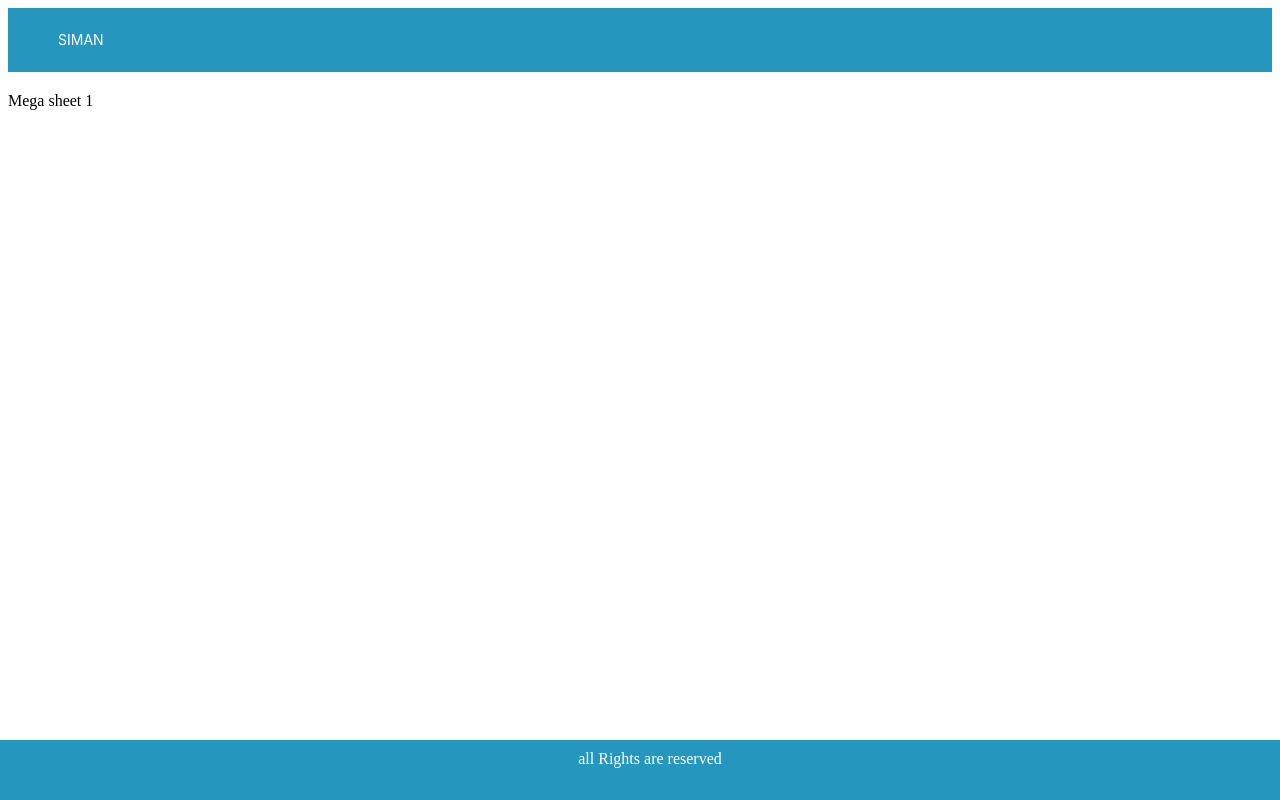
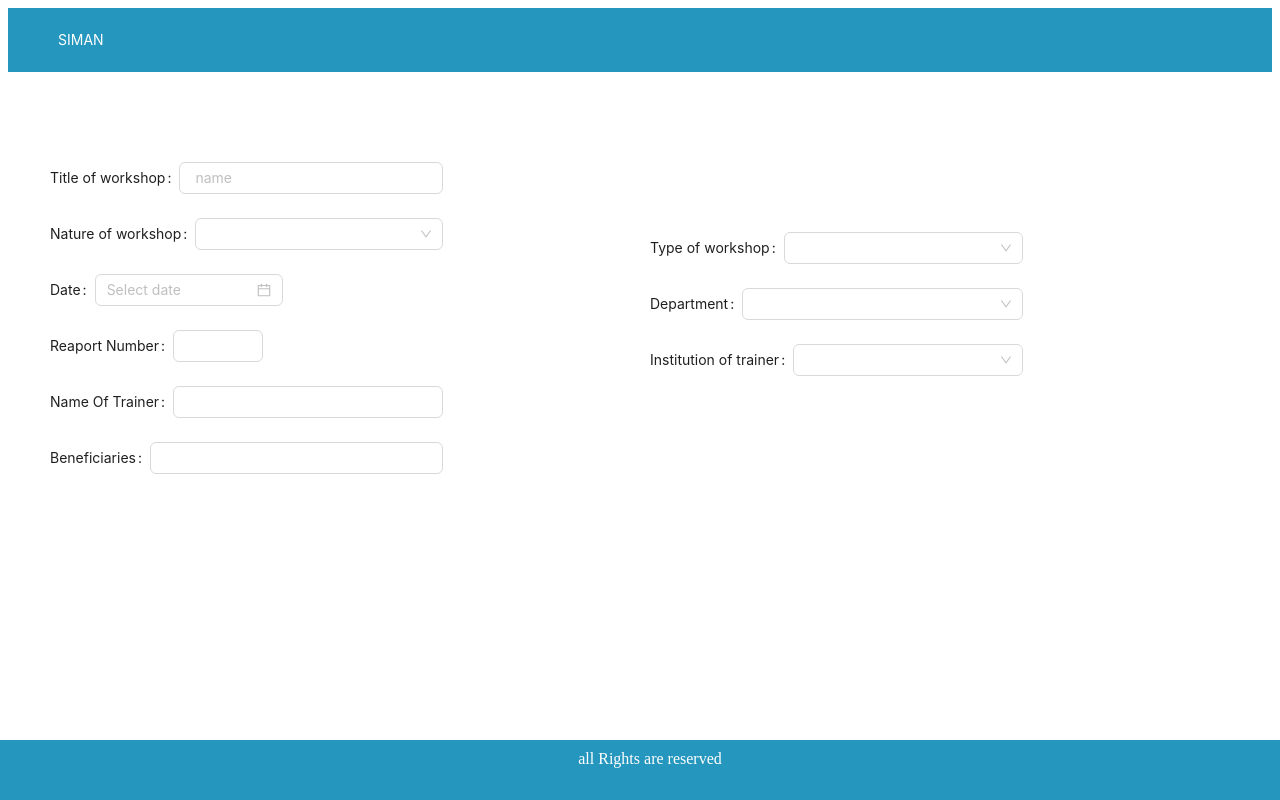
Before and after one commit to prarambh1-0/siman1, a React (Vite) app: page /megasheet1 in a window 1280 px wide. Built offline with nearby package versions, Linux system fonts and the light colour scheme.

Commit message:
Update MegaSheetOne.jsx
updated megasheet 1

```diff
--- a/src/components/MegaSheet/MegaSheetOne.jsx
+++ b/src/components/MegaSheet/MegaSheetOne.jsx
@@ -1,10 +1,89 @@
-import React, { Component } from 'react'
+import React, { Component } from 'react';
+import { Form, InputNumber} from 'antd';
+import { Col, Row, Select, Input } from 'antd';
+// import type { DatePickerProps } from 'antd';
+import { DatePicker, Space } from 'antd';
+
 
 export class MegaSheetOne extends Component {
+
   render() {
+    const onChange = (date, dateString) => {
+      console.log(date, dateString);
+    };
     return (
-      <div>
-        Mega sheet 1
+
+      <div className='container page' >
+        <Row className='container' style={{ marginTop: 8 }}>
+          <Col span={8} className='mx-19'>
+            <Form.Item label="Title of workshop :">
+              <Input placeholder=" name " />
+            </Form.Item>
+            <Form.Item label="Nature of workshop">
+          <Select>
+            <Select.Option value="Anesthesiology">Student training</Select.Option>
+            <Select.Option value="Dermatology">FDP</Select.Option>
+            <Select.Option value="G. Medicine">Consultancy-paid/</Select.Option>
+            <Select.Option value="G. Surgery"> Unpaid</Select.Option>
+          </Select>
+        </Form.Item>
+            <Form.Item label="Date :">
+            <DatePicker onChange={onChange} />
+            </Form.Item>
+            <Form.Item label="Reaport Number :">
+              <InputNumber />
+            </Form.Item>
+            <Form.Item label="Name Of Trainer :">
+              <Input label="name" />
+            </Form.Item>
+            <Form.Item label="Beneficiaries : ">
+            <Input label="Name/Institution/Category" />
+            </Form.Item>
+
+          </Col>
+          <Col span={8} className='mx-20 container' >
+
+        <Form.Item label="Type of workshop :">
+          <Select>
+            <Select.Option value="Anesthesiology">Student training</Select.Option>
+            <Select.Option value="Dermatology">FDP</Select.Option>
+            <Select.Option value="G. Medicine">Consultancy-paid/</Select.Option>
+            <Select.Option value="G. Surgery"> Unpaid</Select.Option>
+          </Select>
+        </Form.Item>
+
+        <Form.Item label="Department:">
+          <Select>
+            <Select.Option  value="Anesthesiology">Anesthesiology</Select.Option>
+            <Select.Option value="Dermatology">Dermatology</Select.Option>
+            <Select.Option value="G. Medicine">G. Medicine/</Select.Option>
+            <Select.Option value="G. Surgery"> G. Surgery</Select.Option>
+            <Select.Option value="Dermatology">	Obst & Gyn</Select.Option>
+            <Select.Option value="Dermatology">	Ophthalmology</Select.Option>
+            <Select.Option value="Dermatology">	Orthopedics</Select.Option>
+            <Select.Option value="Dermatology">	Pediatrics</Select.Option>
+            <Select.Option value="Dermatology">	Pathology</Select.Option>
+            <Select.Option value="Dermatology">	Psychiatry</Select.Option>
+            <Select.Option value="Dermatology">Radio-Diagnosis</Select.Option>
+            <Select.Option value="Dermatology">IP</Select.Option>
+            <Select.Option value="Dermatology">Physiotherapy</Select.Option>
+            <Select.Option value="Dermatology">Nursing</Select.Option>
+            <Select.Option value="Dermatology">E.N.T</Select.Option>
+            <Select.Option value="Dermatology">Forensic Medicine</Select.Option>
+            <Select.Option value="Dermatology">Emergency Medicine</Select.Option>
+            <Select.Option value="Dermatology">	Faculty Development Workshop</Select.Option>
+            <Select.Option value="Dermatology">Obs & Gyn/Radio-diagnosis</Select.Option>
+            <Select.Option value="Dermatology">Intern</Select.Option>
+          </Select>
+        </Form.Item>
+        <Form.Item label="Institution of trainer:">
+          <Select>
+            <Select.Option value="Anesthesiology">Internal</Select.Option>
+            <Select.Option value="Dermatology">External</Select.Option>
+          </Select>
+        </Form.Item>
+          </Col>
+        </Row>
       </div>
     )
   }
```
